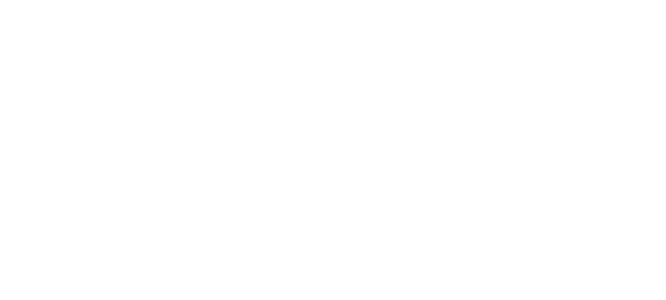
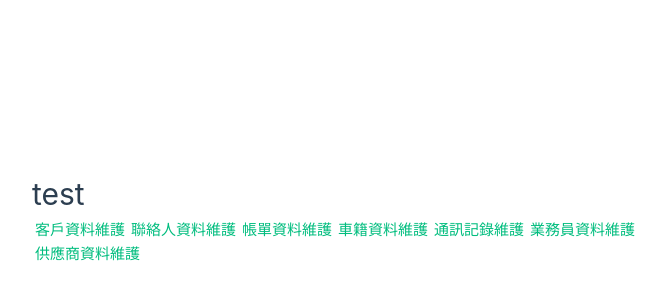
Before and after one commit to mitwitCTC/G-Tai, a Vue app: page / in a window 1280 px wide. Shown: the part 182-482 px from the top of the page, without its empty margins (0-666 px from the left). Built offline with nearby package versions, Linux system fonts and the light colour scheme.

Commit message:
feat: Update router of basic-info

```diff
--- a/src/components/TheWelcome.vue
+++ b/src/components/TheWelcome.vue
@@ -1,2 +1,20 @@
 <template>
+  <h1>{{ text }}</h1>
+  <routerLink to="basic-info/customer">客戶資料維護</routerLink>
+  <routerLink to="basic-info/contact">聯絡人資料維護</routerLink>
+  <routerLink to="basic-info/bill">帳單資料維護</routerLink>
+  <routerLink to="basic-info/vehicle">車籍資料維護</routerLink>
+  <routerLink to="basic-info/communication-records">通訊記錄維護</routerLink>
+  <routerLink to="basic-info/salesperson">業務員資料維護</routerLink>
+  <routerLink to="basic-info/supplier">供應商資料維護</routerLink>
 </template>
+
+<script>
+export default {
+  data() {
+    return {
+      text: "test",
+    };
+  },
+};
+</script>
--- a/src/main.js
+++ b/src/main.js
@@ -9,10 +9,14 @@ import router from './router'
 import axios from 'axios'
 import VueAxios from 'vue-axios'
 
+import getPageTitleMixin from './mixins/getPageTitleMixin'
+
 const app = createApp(App)
 
 app.use(createPinia())
 app.use(router)
 app.use(VueAxios, axios)
 
+app.mixin(getPageTitleMixin)
+
 app.mount('#app')
--- /dev/null
+++ b/src/mixins/getPageTitleMixin.js
@@ -0,0 +1,15 @@
+export default {
+  data() {
+    return {
+      pageTitle: "",
+    };
+  },
+  methods: {
+    getPageTitle() {
+      this.pageTitle = this.$route.name;
+    },
+  },
+  mounted() {
+    this.getPageTitle();
+  },
+};
--- a/src/router/index.js
+++ b/src/router/index.js
@@ -10,9 +10,56 @@ const router = createRouter({
       component: HomeView
     },
     {
+      path: '/basic-info',
+      name: 'basic-info',
       // route level code-splitting
       // this generates a separate chunk (About.[hash].js) for this route
       // which is lazy-loaded when the route is visited.
+      component: () => import('@/views/basic-info/BasicView.vue'),
+      children: [
+        {
+          path: 'customer',
+          name: '客戶資料維護',
+          component: () => import('@/views/basic-info/CustomerView.vue'),
+          meta: {title: '客戶資料'}
+        },
+        {
+          path: 'contact',
+          name: '聯絡人資料維護',
+          component: () => import('@/views/basic-info/ContactView.vue'),
+          meta: {title: '聯絡人資料'}
+        },
+        {
+          path: 'bill',
+          name: '帳單資料維護',
+          component: () => import('@/views/basic-info/BillView.vue'),
+          meta: {title: '帳單資料'}
+        },
+        {
+          path: 'vehicle',
+          name: '車籍資料維護',
+          component: () => import('@/views/basic-info/VehicleView.vue'),
+          meta: {title: '車籍資料'}
+        },
+        {
+          path: 'communication-records',
+          name: '通訊記錄維護',
+          component: () => import('@/views/basic-info/CommunicationrecordsView.vue'),
+          meta: {title: '通訊記錄'}
+        },
+        {
+          path: 'salesperson',
+          name: '業務員資料維護',
+          component: () => import('@/views/basic-info/SalespersonView.vue'),
+          meta: {title: '業務員資料'}
+        },
+        {
+          path: 'supplier',
+          name: '供應商資料維護',
+          component: () => import('@/views/basic-info/SupplierView.vue'),
+          meta: {title: '供應商資料'}
+        },
+      ]
     }
   ]
 })
--- /dev/null
+++ b/src/views/basic-info/BasicView.vue
@@ -0,0 +1,3 @@
+<template>
+    <RouterView />
+</template>
--- /dev/null
+++ b/src/views/basic-info/BillView.vue
@@ -0,0 +1,3 @@
+<template>
+    {{ pageTitle }}
+</template>
--- /dev/null
+++ b/src/views/basic-info/CommunicationrecordsView.vue
@@ -0,0 +1,3 @@
+<template>
+    {{ pageTitle }}
+</template>
--- /dev/null
+++ b/src/views/basic-info/ContactView.vue
@@ -0,0 +1,3 @@
+<template>
+    {{ pageTitle }}
+</template>
--- /dev/null
+++ b/src/views/basic-info/CustomerView.vue
@@ -0,0 +1,3 @@
+<template>
+    {{ pageTitle }}
+</template>
--- /dev/null
+++ b/src/views/basic-info/SalespersonView.vue
@@ -0,0 +1,3 @@
+<template>
+    {{ pageTitle }}
+</template>
--- /dev/null
+++ b/src/views/basic-info/SupplierView.vue
@@ -0,0 +1,3 @@
+<template>
+    {{ pageTitle }}
+</template>
--- /dev/null
+++ b/src/views/basic-info/VehicleView.vue
@@ -0,0 +1,3 @@
+<template>
+    {{ pageTitle }}
+</template>
```
